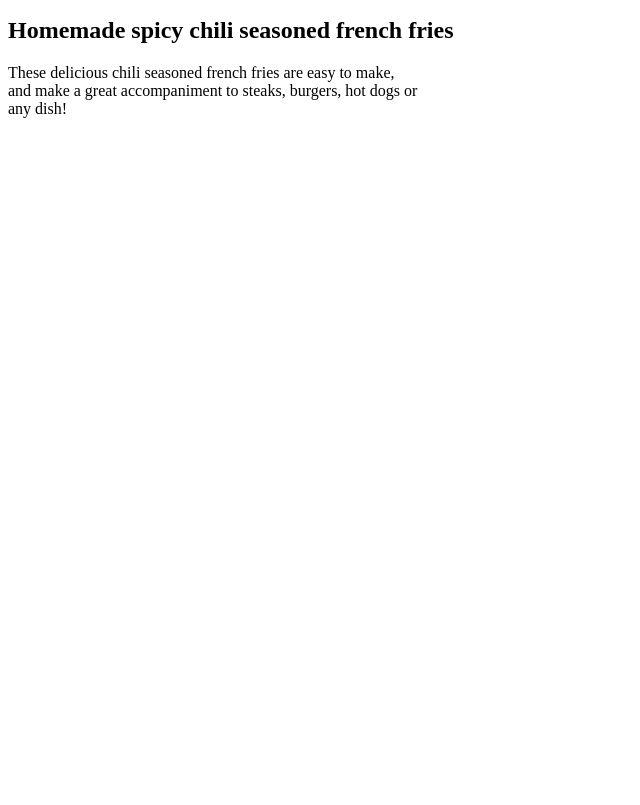
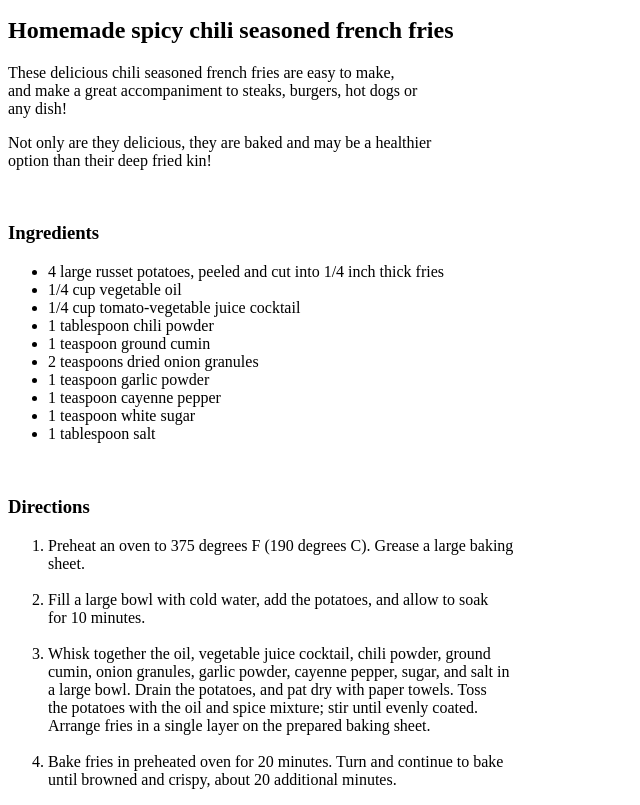
Before and after one commit to hosiern/odin-recipes, a plain HTML site: page recipes/french-fries.html in a window 1280 px wide. Shown: the part 101-906 px from the top of the page, without its empty margins (0-640 px from the left). Before the commit the page ends 800 px from the top, so only its background shows below. Drawn offline with Linux system fonts and the light colour scheme.

Commit message:
Finish final recipe page, fix line breaks in fried-chicken recipe

```diff
--- a/recipes/french-fries.html
+++ b/recipes/french-fries.html
@@ -15,5 +15,56 @@
       and make a great accompaniment to steaks, burgers, hot dogs or <br />
       any dish!
     </p>
+    <p>
+      Not only are they delicious, they are baked and may be a healthier <br />
+      option than their deep fried kin!
+    </p>
+    <br />
+    <h3>Ingredients</h3>
+    <ul>
+      <li>4 large russet potatoes, peeled and cut into 1/4 inch thick fries</li>
+      <li>1/4 cup vegetable oil</li>
+      <li>1/4 cup tomato-vegetable juice cocktail</li>
+      <li>1 tablespoon chili powder</li>
+      <li>1 teaspoon ground cumin</li>
+      <li>2 teaspoons dried onion granules</li>
+      <li>1 teaspoon garlic powder</li>
+      <li>1 teaspoon cayenne pepper</li>
+      <li>1 teaspoon white sugar</li>
+      <li>1 tablespoon salt</li>
+    </ul>
+    <br />
+    <h3>Directions</h3>
+    <ol>
+      <li>
+        Preheat an oven to 375 degrees F (190 degrees C). Grease a large baking
+        <br />
+        sheet.
+      </li>
+      <br />
+      <li>
+        Fill a large bowl with cold water, add the potatoes, and allow to soak
+        <br />
+        for 10 minutes.
+      </li>
+      <br />
+      <li>
+        Whisk together the oil, vegetable juice cocktail, chili powder, ground
+        <br />
+        cumin, onion granules, garlic powder, cayenne pepper, sugar, and salt in
+        <br />
+        a large bowl. Drain the potatoes, and pat dry with paper towels. Toss
+        <br />
+        the potatoes with the oil and spice mixture; stir until evenly coated.
+        <br />
+        Arrange fries in a single layer on the prepared baking sheet.
+      </li>
+      <br />
+      <li>
+        Bake fries in preheated oven for 20 minutes. Turn and continue to bake
+        <br />
+        until browned and crispy, about 20 additional minutes.
+      </li>
+    </ol>
   </body>
 </html>
```
Also changed, not shown: recipes/fried-chicken.html (+23 -15 lines).
